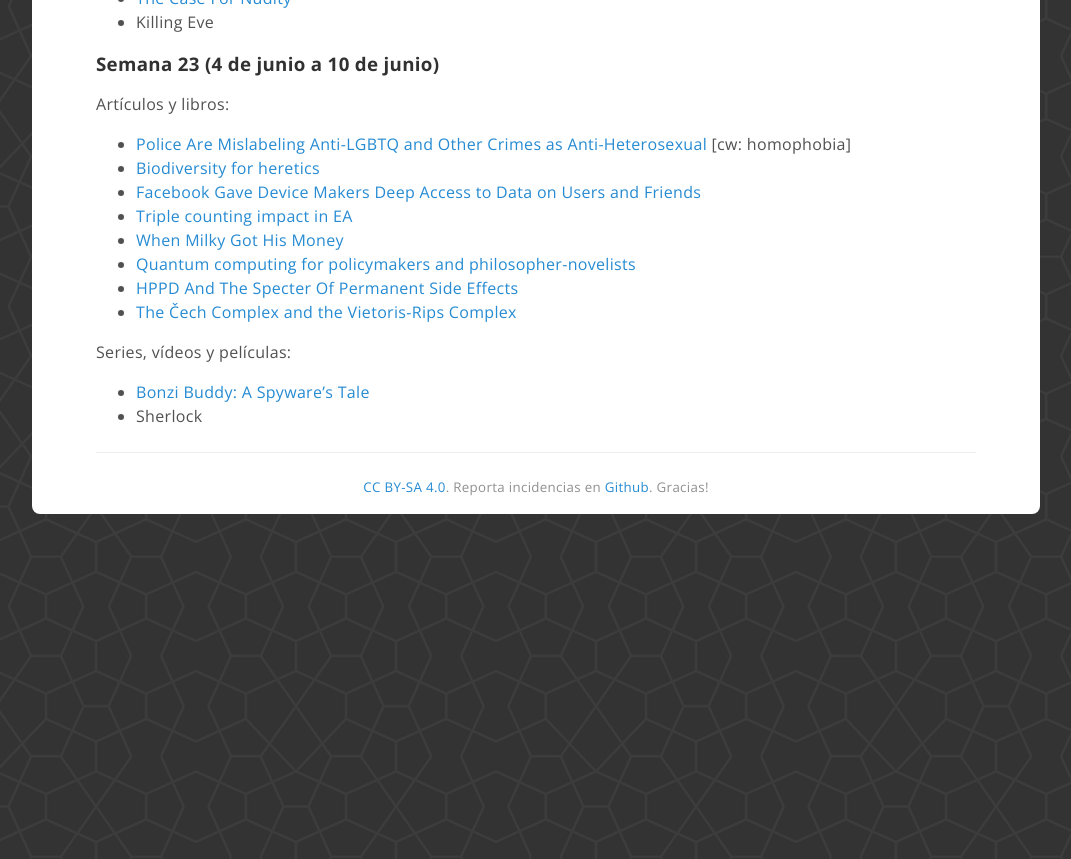
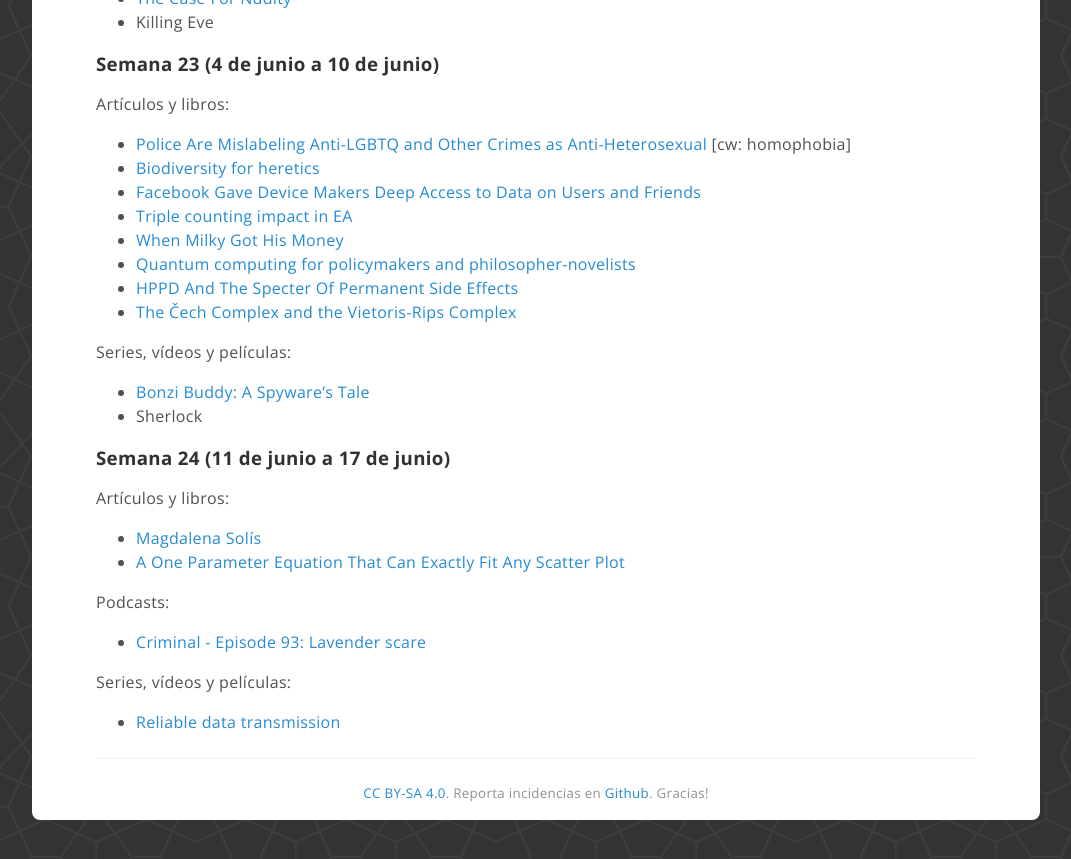
Before and after one commit to coDual/codual.github.io, a Jekyll site: the page built from log/2018.md, in a window 1280 px wide and 900 px high, scrolled down 10194 px. Shown: the top 859 px of the window, without its empty margins (104-1175 px from the left). Built offline with Jekyll 4.4.1, drawn with Linux system fonts in a browser that asks for light colours; before the commit the page ends 10788 px from its top, so only the background shows below that.

Commit message:
Semana 24

```diff
--- a/log/2018.md
+++ b/log/2018.md
@@ -491,3 +491,19 @@
 
 - [Bonzi Buddy: A Spyware's Tale](https://www.youtube.com/watch?v=L958sMz1kWs)
 - Sherlock
+
+
+<h3 id="s24">Semana 24 (11 de junio a 17 de junio)</h3>
+
+Artículos y libros:
+
+- [Magdalena Solís](https://en.wikipedia.org/wiki/Magdalena_Sol%C3%ADs)
+- [A One Parameter Equation That Can Exactly Fit Any Scatter Plot](https://marginalrevolution.com/marginalrevolution/2018/05/one-parameter-equation-can-exactly-fit-scatter-plot.html)
+
+Podcasts:
+
+- [Criminal - Episode 93: Lavender scare](https://thisiscriminal.com/episode-93-lavender-scare-06-15-2018/)
+
+Series, vídeos y películas:
+
+- [Reliable data transmission](https://www.youtube.com/watch?v=eq5YpKHXJDM)
```
